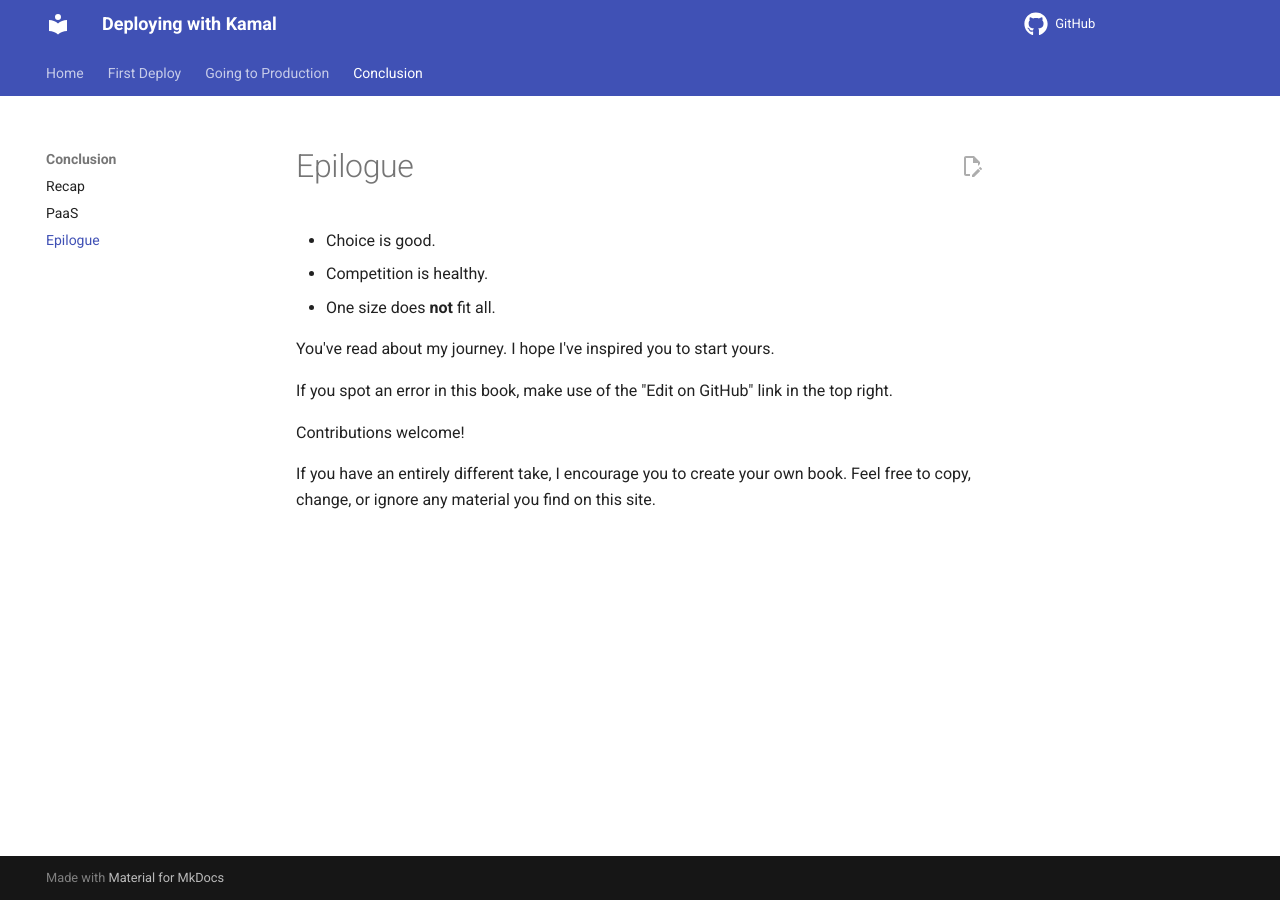
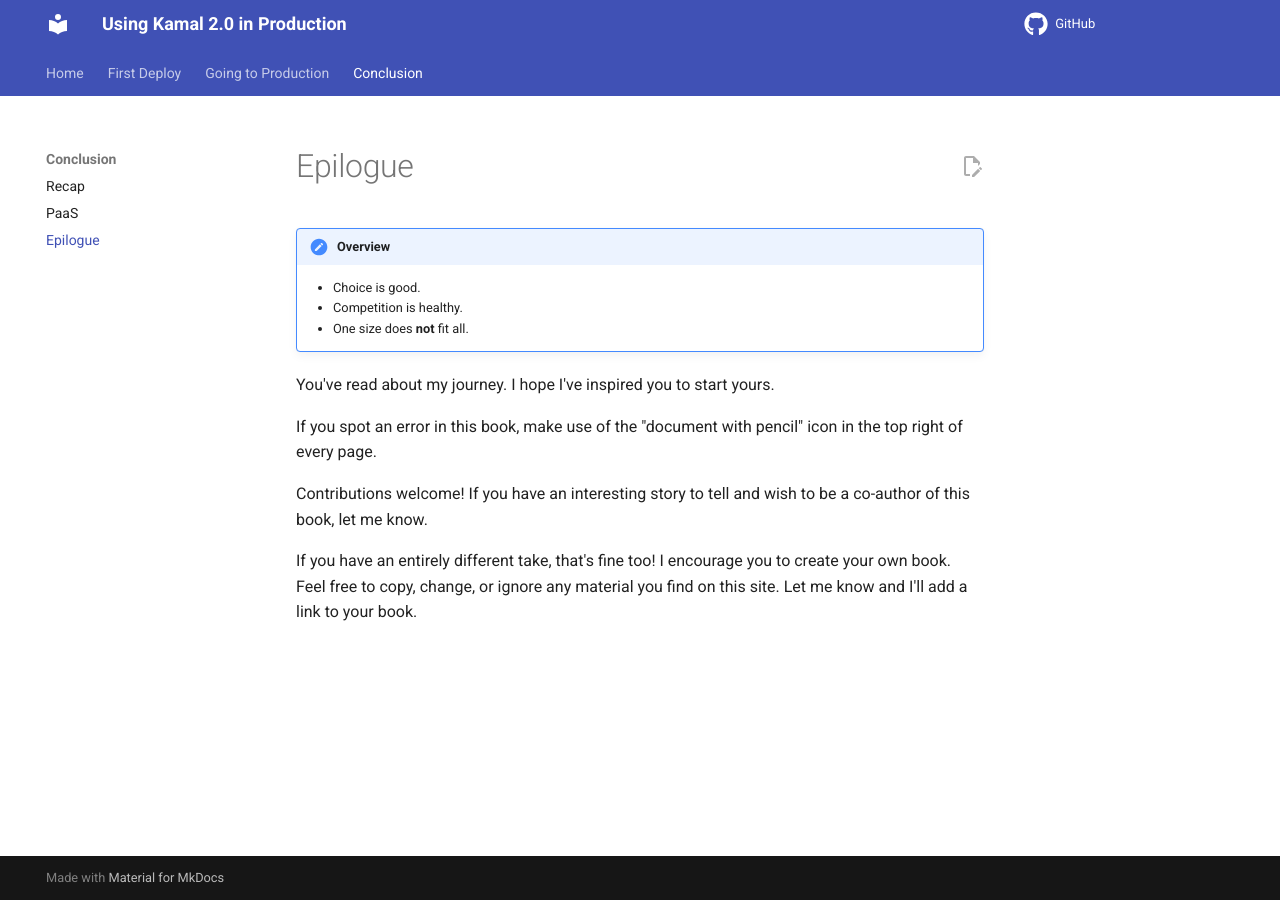
Before and after one commit to rubys/kamal-in-production, an MkDocs documentation site: the page built from docs/Epilogue.md, in a window 1280 px wide. Built offline with MkDocs 1.6.1 and Material for MkDocs 9.7.7, drawn with Linux system fonts in a browser that asks for light colours; comment, search, counter and statistics services are not loaded.

Commit message:
push to GitHub

```diff
--- a/docs/Epilogue.md
+++ b/docs/Epilogue.md
@@ -1,13 +1,14 @@
 # Epilogue
 
-* Choice is good.
-* Competition is healthy.
-* One size does **not** fit all.
+!!! overview
+    * Choice is good.
+    * Competition is healthy.
+    * One size does **not** fit all.
 
 You've read about my journey. I hope I've inspired you to start yours.
 
-If you spot an error in this book, make use of the "Edit on GitHub" link in the top right.
+If you spot an error in this book, make use of the "document with pencil" icon in the top right of every page.
 
-Contributions welcome!
+Contributions welcome! If you have an interesting story to tell and wish to be a co-author of this book, let me know.
 
-If you have an entirely different take, I encourage you to create your own book. Feel free to copy, change, or ignore any material you find on this site.
+If you have an entirely different take, that's fine too! I encourage you to create your own book. Feel free to copy, change, or ignore any material you find on this site. Let me know and I'll add a link to your book.
--- a/mkdocs.yml
+++ b/mkdocs.yml
@@ -1,5 +1,5 @@
-site_name: Deploying with Kamal
-repo_url: https://github.com/mkdocs/mkdocs/
+site_name: Using Kamal 2.0 in Production
+repo_url: https://github.com/rubys/kamal-in-production/
 edit_uri: blob/master/docs/
 
 nav:
```
Also changed, not shown: docs/Introduction.md (+1 -1 lines), docs/index.md (+1 -1 lines).
